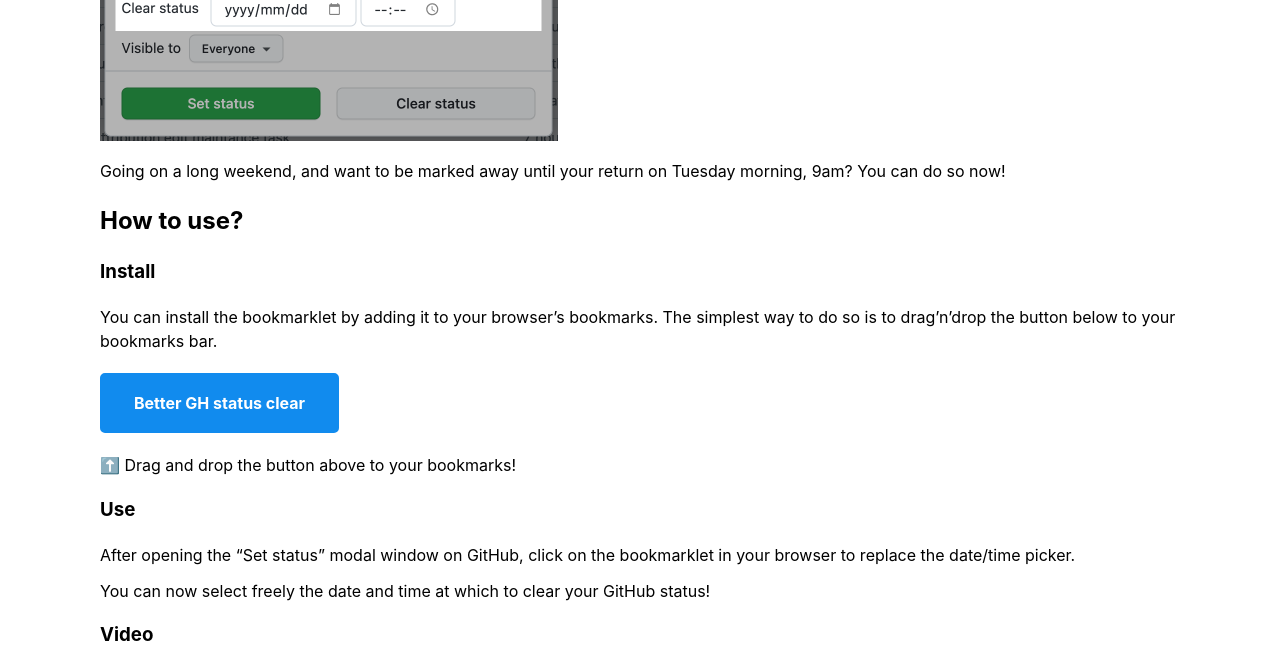
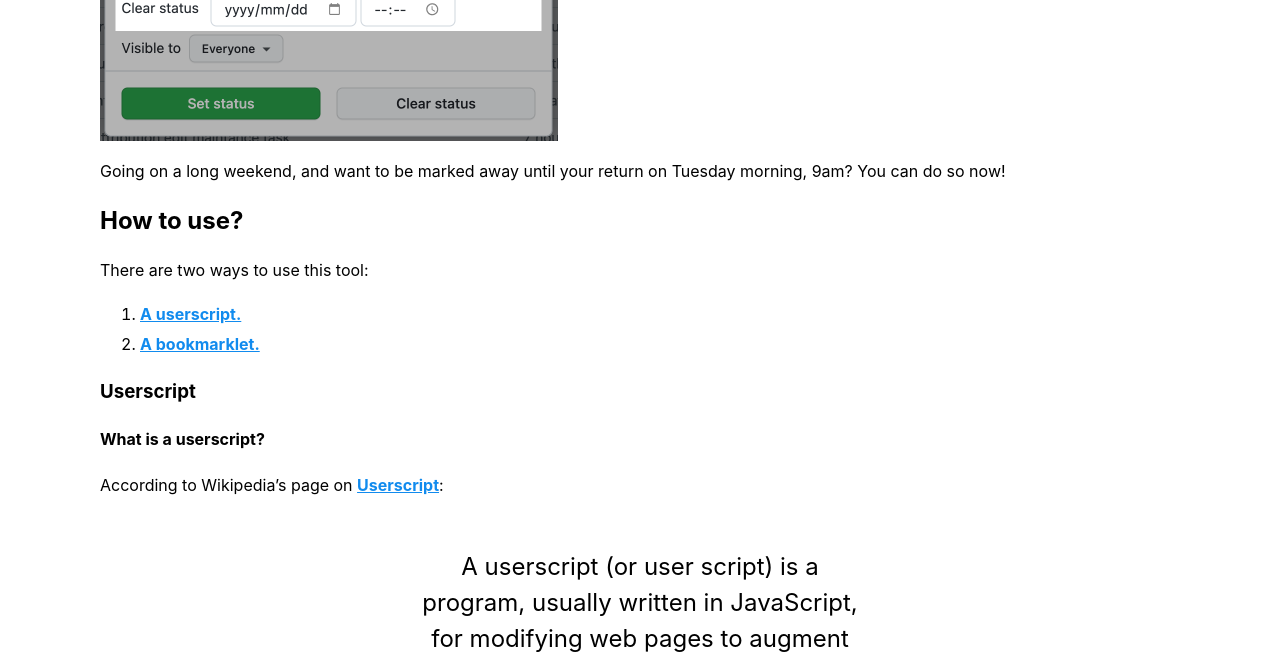
Before and after one commit to davidstosik/better_gh_status_clear, a Jekyll site: the page built from index.md, in a window 1280 px wide and 1400 px high, scrolled down 1271 px. Shown: the top 663 px of the window. Built offline with Jekyll 4.4.1, drawn with Linux system fonts in a browser that asks for light colours; nearby versions of some CDN libraries; some of the changed text lies outside the part shown.

Commit message:
Update website to mention the userscript

```diff
--- a/index.md
+++ b/index.md
@@ -20,34 +20,61 @@ Going on a long weekend, and want to be marked away until your return on Tuesday
 
 ## How to use?
 
-### Install
+There are two ways to use this tool:
+
+1. [A userscript.](#userscript)
+2. [A bookmarklet.](#bookmarklet)
+
+### Userscript
+
+#### What is a userscript?
+
+According to Wikipedia's page on [Userscript](https://en.wikipedia.org/wiki/Userscript):
+
+> A userscript (or user script) is a program, usually written in JavaScript, for modifying web pages to augment browsing.
+
+You can run userscripts in your browser using a [userscript manager](https://en.wikipedia.org/wiki/Userscript_manager), such as [Violentmonkey](https://violentmonkey.github.io/).
+
+#### Install
+
+Add the userscript to your userscript manager. (For example, Violentmonkey will automatically come up when you click the link.)
+
+[**Better GH status clear (userscript)**](https://github.com/davidstosik/better_gh_status_clear/raw/main/better-gh-status-clear.user.js)
+
+#### Use
+
+Once installed and if enabled, the userscript will automatically fire up and change GitHub's status modal when it pops up!
+
+### Bookmarklet
+
+#### Install
 
 You can install the bookmarklet by adding it to your browser's bookmarks.
 The simplest way to do so is to drag'n'drop the button below to your bookmarks bar.
 
 {% capture bookmarklet %}{% include_relative bookmarklet.js %}{% endcapture %}
 
-[**Better GH status clear**](javascript:{{ bookmarklet | strip_newlines | escape | replace: "|", "%7C" }})
+[**Better GH status clear (bookmarklet)**](javascript:{{ bookmarklet | strip_newlines | escape | replace: "|", "%7C" }})
 
 ⬆️  Drag and drop the button above to your bookmarks!
 
-### Use
+#### Use
 
 After opening the "Set status" modal window on GitHub, click on the bookmarklet in your browser to replace the date/time picker.
 
 You can now select freely the date and time at which to clear your GitHub status!
 
-### Video
+#### Video
 
 <iframe width="560" height="315" src="https://www.youtube-nocookie.com/embed/i_ZYsciQHog" title="YouTube video player" frameborder="0" allow="accelerometer; autoplay; clipboard-write; encrypted-media; gyroscope; picture-in-picture" allowfullscreen></iframe>
 
-## What is a bookmarklet?
+#### What is a bookmarklet?
 
 According to Wikipedia's page on [Bookmarklet](https://en.wikipedia.org/wiki/Bookmarklet):
 
 > A bookmarklet is a bookmark stored in a web browser that contains JavaScript commands that add new features to the browser.
 
-## Source code
+#### Source code
 
 The bookmarklet's source code can be checked below, as well as on [GitHub](https://github.com/davidstosik/better_gh_status_clear):
 
```
